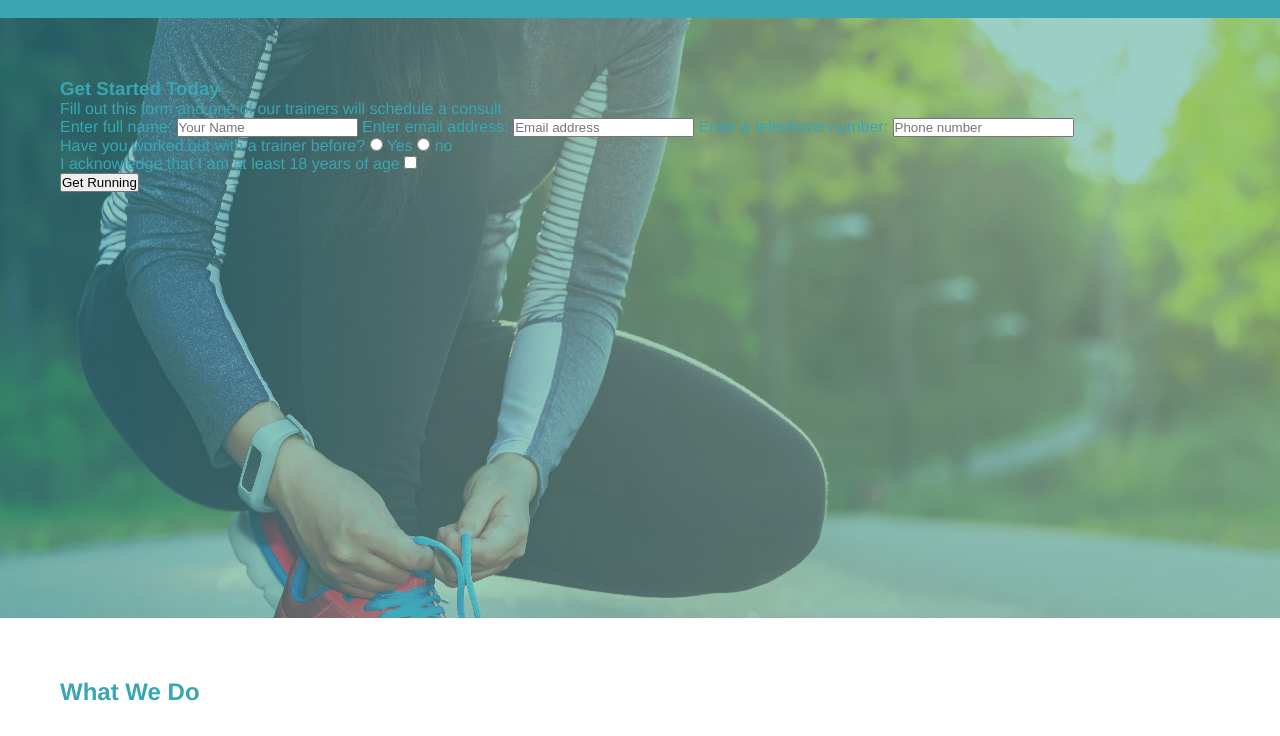
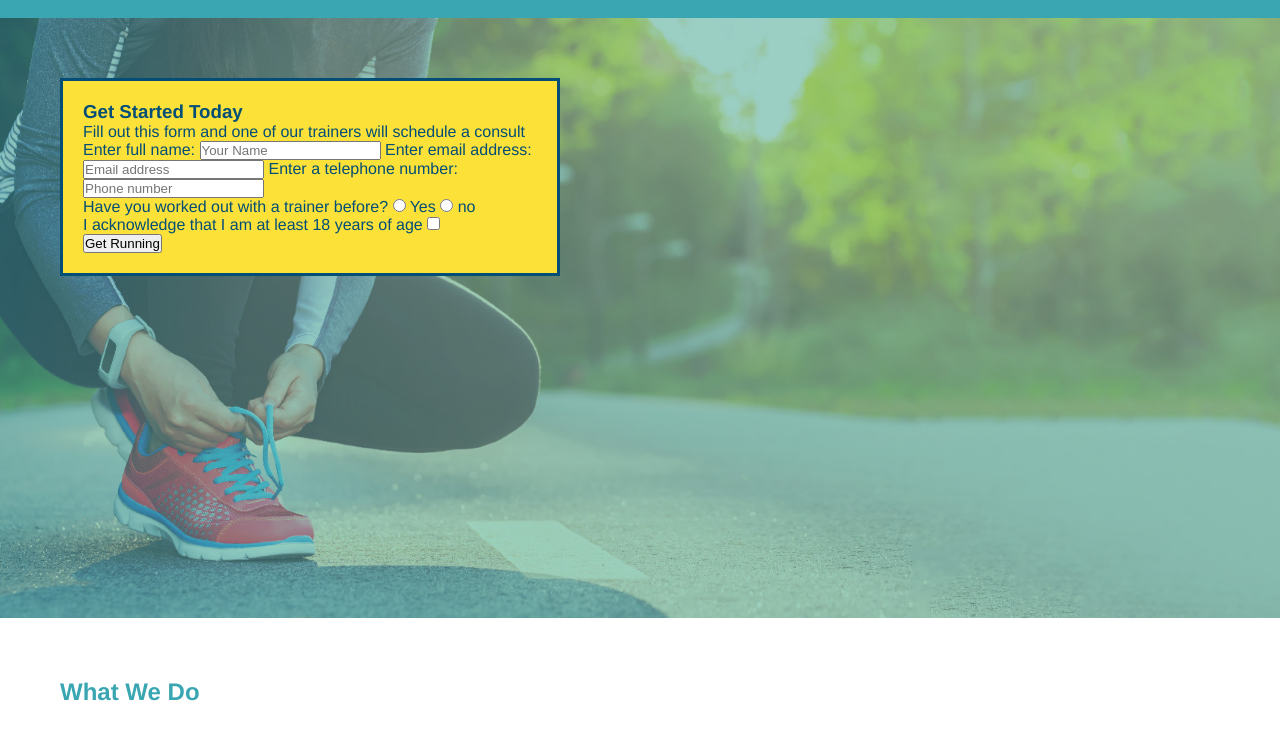
Before and after one commit to omarvalsam/run-buddy, a plain HTML site: page index.html in a window 1280 px wide. Shown: the part 64-800 px from the top of the page. Drawn offline with Linux system fonts and the light colour scheme.

Commit message:
added box properties to hero class

```diff
--- a/assets/css/style.css
+++ b/assets/css/style.css
@@ -64,4 +64,13 @@ section {
 .hero{
     background-image: url("../images/hero-bg.jpeg");
     height: 600px;
+    background-size: cover;
+    background-position: center;
 }
+.hero-form {
+    padding: 20px;
+    width: 500px;
+    color: #024e76;
+    background-color: #fce138;
+    border: solid 3px #024e76;
+}
--- a/index.html
+++ b/index.html
@@ -29,7 +29,7 @@
         </nav>
        </header>
        <section class="hero">
-           <div>
+           <div class="hero-form">
                <h3>Get Started Today</h3>
                <p>Fill out this form and one of our trainers will schedule a consult</p>
                <form>
```
